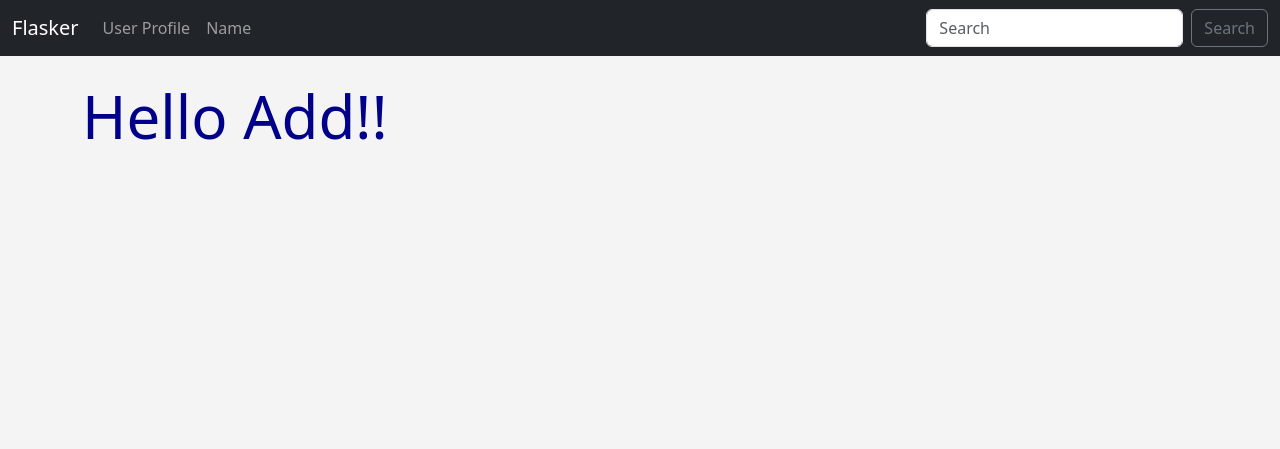
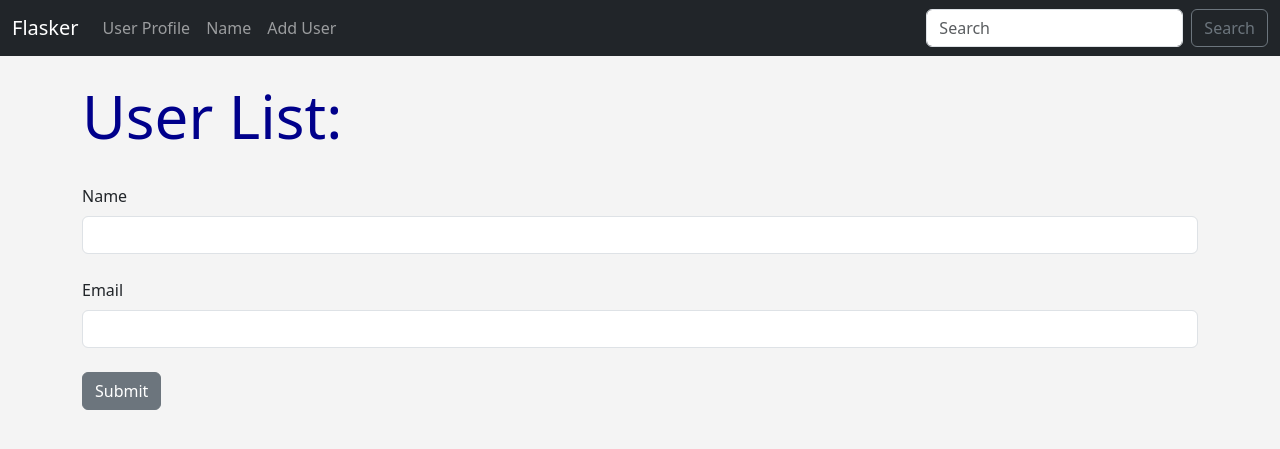
Before and after one commit to CapitainFan/Flasker, a Flask app: page /user/add in a window 1280 px wide. Shown: the top 449 px of the page. Run offline with Flask 3, Linux system fonts and the light colour scheme.

Commit message:
added db

```diff
--- a/hello.py
+++ b/hello.py
@@ -20,6 +20,12 @@
 
     def __repr__(self):
         return '<Name %r>' % self.name
+
+
+class UserForm(FlaskForm):
+    name = StringField("Name", validators=[DataRequired()])
+    email = StringField("Email", validators=[DataRequired()])
+    submit = SubmitField("Submit")
 
 
 # create a route decaretor
@@ -54,3 +60,21 @@
         flash("Form Submitted Succsesfuly")
 
     return render_template('name.html', name=name, form=form)
+
+@app.route('/user/add', methods=['GET','POST'])
+def add_user():
+    name = None
+    form = UserForm()
+
+    if form.validate_on_submit():
+        user = Users.query.filter_by(email=form.email.data).first()
+        if user is None:
+            user = Users(name=form.name.data, email=form.email.data)
+            db.session.add(user)
+            db.session.commit()
+        name = form.name.data
+        form.name.data = ''
+        form.email.data = ''
+        flash('User Added Successfully')
+    our_users = Users.query.order_by(Users.date_added)
+    return render_template('add_user.html', name=name, form=form, our_users=our_users)
--- /dev/null
+++ b/templates/add_user.html
@@ -0,0 +1,37 @@
+{% extends 'base.html' %}
+{% block content %}
+
+    {% for message in get_flashed_messages() %}
+    <div class="alert alert-success alert-dismissible fade show" role="alert">
+        {{ message }}
+        <button type="button" class="btn-close" data-bs-dismiss="alert" aria-label="Close"></button>
+      </div>
+    {% endfor %}
+
+    {% if name %}
+        <h1>Hello {{ name }}!!</h1>
+        <br/>
+    {% else %}
+        <h1>User List:</h1>
+        <br/>
+        <form method="POST">
+            {{ form.hidden_tag() }}
+            {{ form.name.label(class="form-label") }}
+            {{ form.name(class="form-control") }}
+            <br/>
+            {{ form.email.label(class="form-label") }}
+            {{ form.email(class="form-control") }}
+            <br/>
+            {{ form.submit(class="btn btn-secondary") }}
+        </form>
+
+        <br/><br/><br/>
+
+        {% for our_user in our_users %}
+            {{ our_user.id }}. {{ our_user.name - our_user.email }}<br/>
+        {% endfor %}
+
+
+    {% endif %}
+
+{% endblock %}
--- a/templates/navbar.html
+++ b/templates/navbar.html
@@ -17,6 +17,10 @@
             <a class="nav-link" href="{{url_for('name')}}">Name</a>
           </li>
 
+          <li class="nav-item">
+            <a class="nav-link" href="{{url_for('add_user')}}">Add User</a>
+          </li>
+
         </ul>
 
         <form class="d-flex" role="search">
```
Also changed, not shown: requirements.txt (added, +14 -0 lines), 1 other file.
